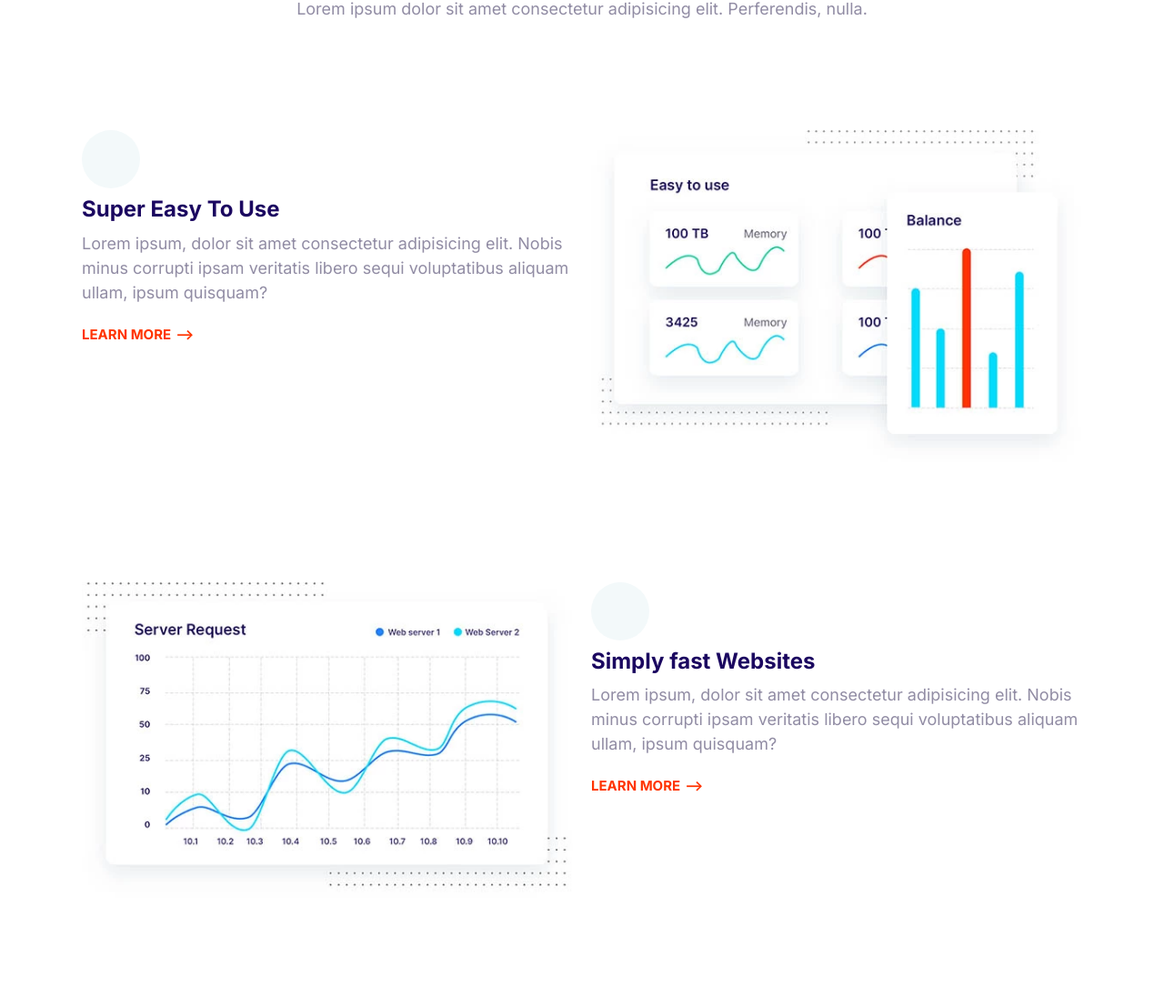
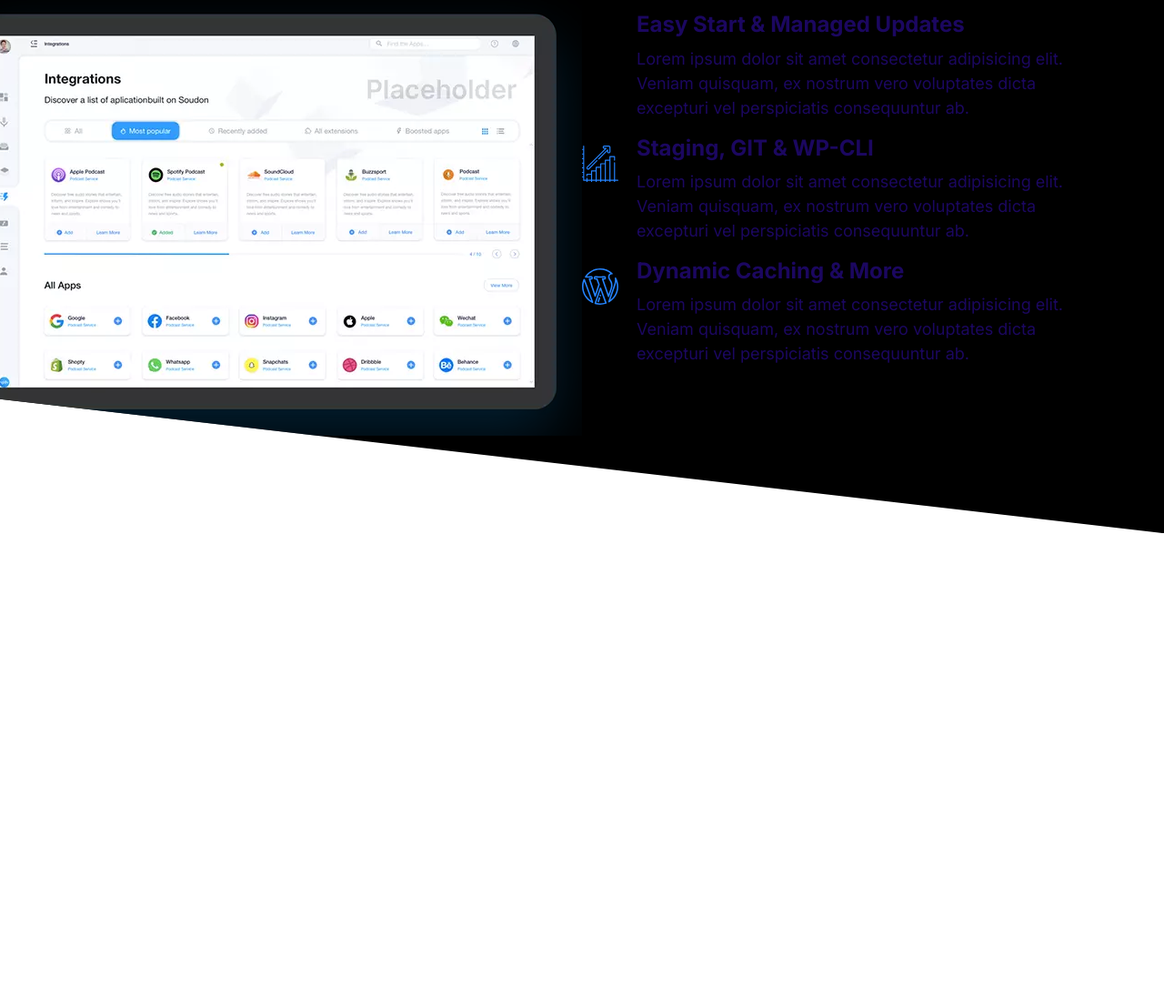
Before and after one commit to faisaloias/faisals, a plain HTML site: page index.html in a window 1280 px wide. Shown: the part 151-1259 px from the top of the page at 91% size. After the commit the page ends 800 px from the top, so only its background shows below. Drawn offline with Linux system fonts and the light colour scheme.

Commit message:
block showcase is done.

```diff
--- a/css/styles.css
+++ b/css/styles.css
@@ -697,3 +697,23 @@ a {
     order: 2;
   }
 }
+
+/* Showcase Block */
+.block-showcase__image > img {
+  width: 100%;
+}
+
+@media screen and (min-width: 768px) {
+  .block-showcase .grid {
+    grid-template-columns: 50% 50%;
+  }
+
+  .block-showcase__image {
+    justify-self: end;
+  }
+
+  .block-showcase__image > img {
+    width: auto;
+    max-width: 700px;
+  }
+}
--- a/index.html
+++ b/index.html
@@ -15,125 +15,76 @@
     <title>Document</title>
   </head>
   <body>
-    <section class="block container">
+    <section class="block block--dark block--skewed-right block-showcase">
       <header class="block__header">
-        <h2>Host on the Cloud to Keep Growing</h2>
-        <p>
-          Lorem ipsum dolor sit amet consectetur adipisicing elit. Perferendis,
-          nulla.
-        </p>
+        <h2>User-friendly Control Panel</h2>
       </header>
-      <article class="grid grid--1x2 feature">
-        <div class="feature__content">
-          <span class="icon-container">
-            <svg class="icon icon--primary">
-              <use xlink:href="images/sprite.svg#easy"></use>
-            </svg>
-          </span>
-          <h3 class="feature__heading">Super Easy To Use</h3>
-          <p>
-            Lorem ipsum, dolor sit amet consectetur adipisicing elit. Nobis
-            minus corrupti ipsam veritatis libero sequi voluptatibus aliquam
-            ullam, ipsum quisquam?
-          </p>
-          <a href="#" class="link-arrow">Learn More</a>
-        </div>
-        <picture>
+      <div class="container grid grid--1x2">
+        <picture class="block-showcase__image">
           <source
             type="image/webp"
-            srcset="images/easy.webp 1x, images/easy@2x.webp 2x"
+            srcset="images/ipad.webp 1x, images/ipad@2x.webp 2x"
           />
           <source
-            type="image/jpg"
-            srcset="images/easy.jpg 1x, images/easy@2x.jpg 2x"
+            type="image/png"
+            srcset="images/ipad.png 1x, images/ipad@2x.png 2x"
           />
-          <img class="feature__image" src="images/easy@2x.jpg" alt="" />
+          <img src="images/ipad.png" alt="" />
         </picture>
-      </article>
-
-      <article class="grid grid--1x2 feature">
-        <div class="feature__content">
-          <span class="icon-container">
+        <ul class="list">
+          <li>
+            <div class="media">
+              <div class="media__image">
                 <svg class="icon icon--primary">
-              <use xlink:href="images/sprite.svg#fast"></use>
+                  <use xlink:href="images/sprite.svg#snap"></use>
                 </svg>
-          </span>
-          <h3 class="feature__heading">Simply fast Websites</h3>
+              </div>
+              <div class="media__body">
+                <h3 class="media__title">Easy Start & Managed Updates</h3>
                 <p>
-            Lorem ipsum, dolor sit amet consectetur adipisicing elit. Nobis
-            minus corrupti ipsam veritatis libero sequi voluptatibus aliquam
-            ullam, ipsum quisquam?
+                  Lorem ipsum dolor sit amet consectetur adipisicing elit.
+                  Veniam quisquam, ex nostrum vero voluptates dicta excepturi
+                  vel perspiciatis consequuntur ab.
                 </p>
-          <a href="#" class="link-arrow">Learn More</a>
               </div>
-        <picture>
-          <source
-            type="image/webp"
-            srcset="images/fast.webp 1x, images/fast@2x.webp 2x"
-          />
-          <source
-            type="image/jpg"
-            srcset="images/fast.jpg 1x, images/fast@2x.jpg 2x"
-          />
-          <img class="feature__image" src="images/fast@2x.jpg" alt="" />
-        </picture>
-      </article>
-
-      <article class="grid grid--1x2 feature">
-        <div class="feature__content">
-          <span class="icon-container">
+            </div>
+          </li>
+          <li>
+            <div class="media">
+              <div class="media__image">
+                <svg class="icon icon--primary">
+                  <use xlink:href="images/sprite.svg#growth"></use>
+                </svg>
+              </div>
+              <div class="media__body">
+                <h3 class="media__title">Staging, GIT & WP-CLI</h3>
+                <p>
+                  Lorem ipsum dolor sit amet consectetur adipisicing elit.
+                  Veniam quisquam, ex nostrum vero voluptates dicta excepturi
+                  vel perspiciatis consequuntur ab.
+                </p>
+              </div>
+            </div>
+          </li>
+          <li>
+            <div class="media">
+              <div class="media__image">
                 <svg class="icon icon--primary">
                   <use xlink:href="images/sprite.svg#wordpress"></use>
                 </svg>
-          </span>
-          <h3 class="feature__heading">Wordpress made easy</h3>
+              </div>
+              <div class="media__body">
+                <h3 class="media__title">Dynamic Caching & More</h3>
                 <p>
-            Lorem ipsum, dolor sit amet consectetur adipisicing elit. Nobis
-            minus corrupti ipsam veritatis libero sequi voluptatibus aliquam
-            ullam, ipsum quisquam?
+                  Lorem ipsum dolor sit amet consectetur adipisicing elit.
+                  Veniam quisquam, ex nostrum vero voluptates dicta excepturi
+                  vel perspiciatis consequuntur ab.
                 </p>
-          <a href="#" class="link-arrow">Learn More</a>
               </div>
-        <picture>
-          <source
-            type="image/webp"
-            srcset="images/wordpress.webp 1x, images/wordpress@2x.webp 2x"
-          />
-          <source
-            type="image/jpg"
-            srcset="images/wordpress.jpg 1x, images/wordpress@2x.jpg 2x"
-          />
-          <img class="feature__image" src="images/wordpress@2x.jpg" alt="" />
-        </picture>
-      </article>
-
-      <article class="grid grid--1x2 feature">
-        <div class="feature__content">
-          <span class="icon-container">
-            <svg class="icon icon--primary">
-              <use xlink:href="images/sprite.svg#support"></use>
-            </svg>
-          </span>
-          <h3 class="feature__heading">24/7 Expert Support</h3>
-          <p>
-            Lorem ipsum, dolor sit amet consectetur adipisicing elit. Nobis
-            minus corrupti ipsam veritatis libero sequi voluptatibus aliquam
-            ullam, ipsum quisquam?
-          </p>
-          <a href="#" class="link-arrow">Learn More</a>
             </div>
-        <picture>
-          <source
-            type="image/webp"
-            srcset="images/support.webp 1x, images/support@2x.webp 2x"
-          />
-          <source
-            type="image/jpg"
-            srcset="images/support.jpg 1x, images/support@2x.jpg 2x"
-          />
-          <img class="feature__image" src="images/support@2x.jpg" alt="" />
-        </picture>
-      </article>
+          </li>
+        </ul>
+      </div>
     </section>
     <script src="/js/main.js"></script>
   </body>
```
Also changed, not shown: components/block-showcase.html (added, +71 -0 lines), images/ipad.png (added), images/ipad.webp (added), images/ipad@2x.png (added), images/ipad@2x.webp (added). Lines whose indentation alone changed are shown as unchanged.
